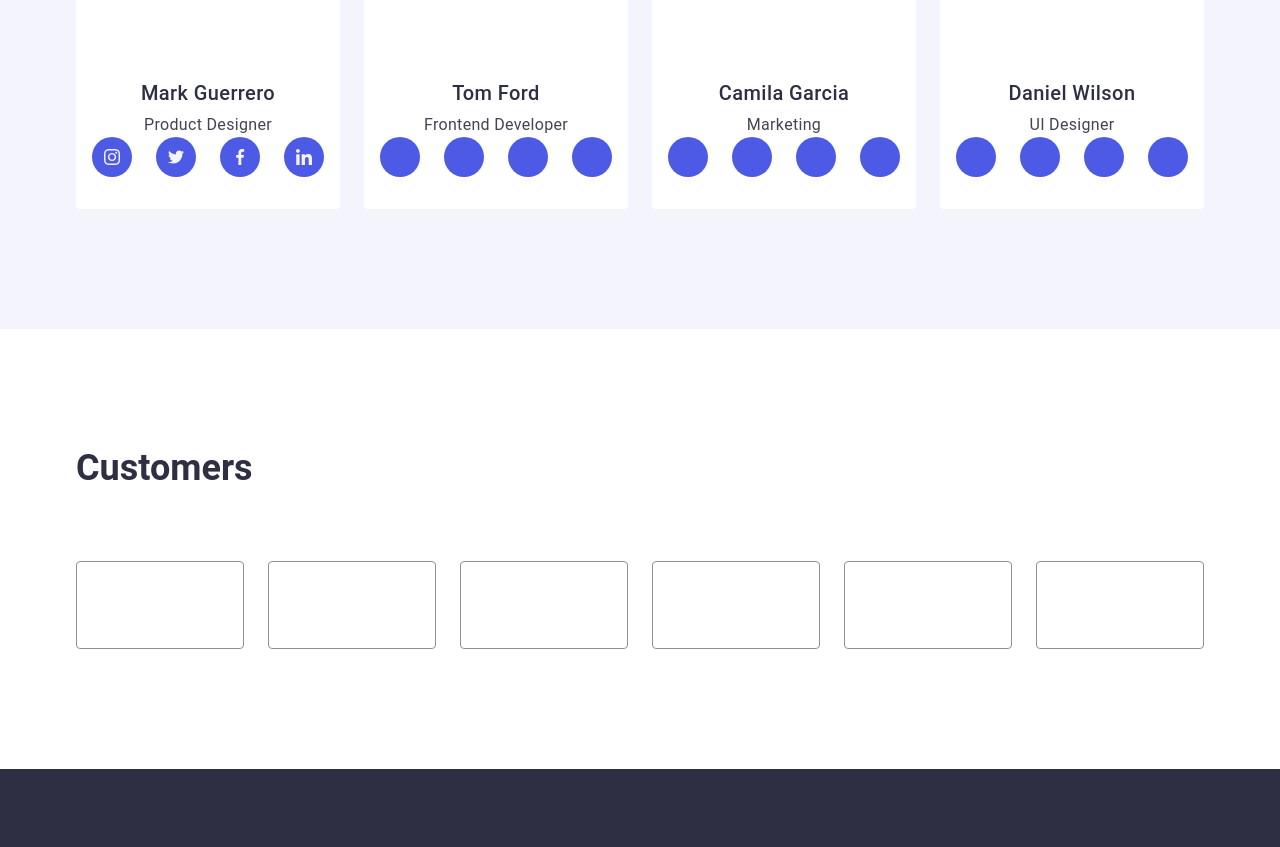
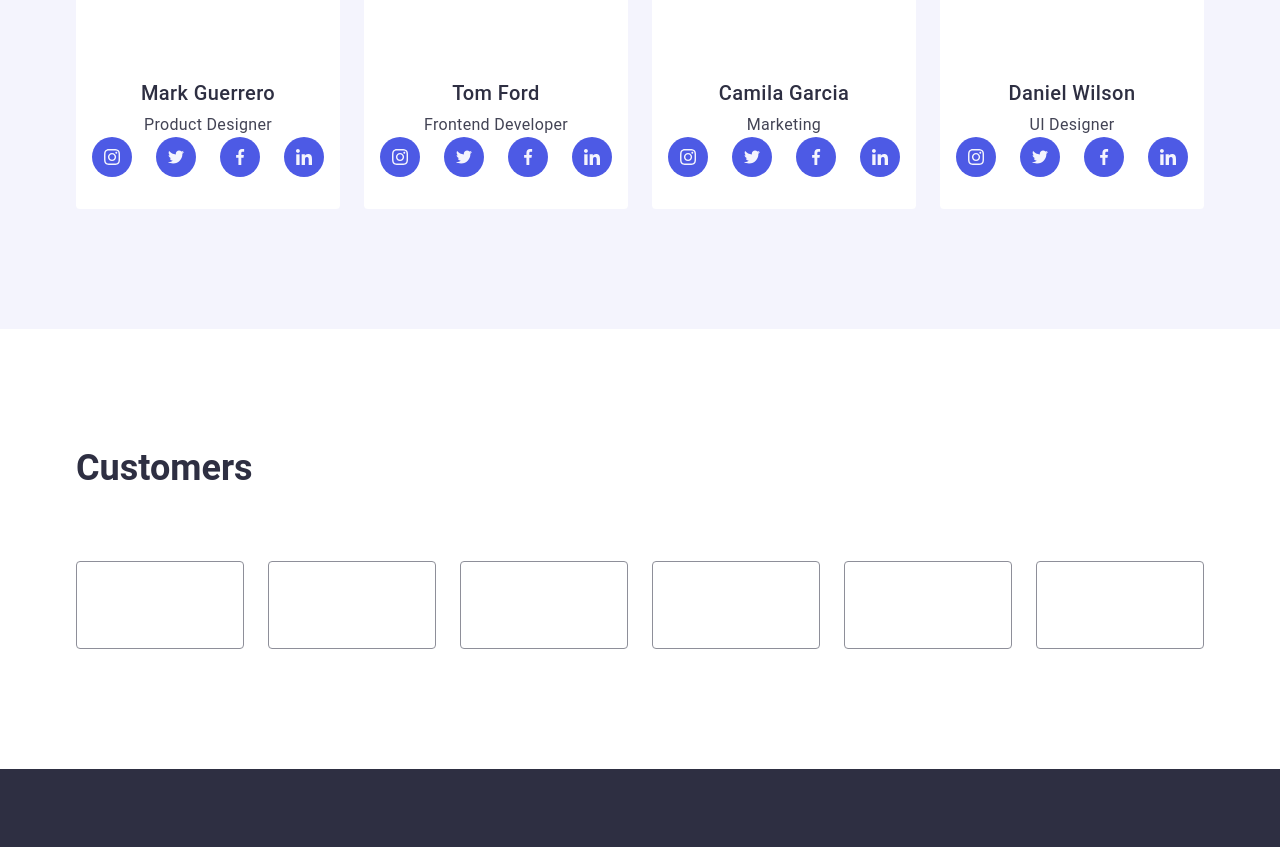
Before and after one commit to ru7s/goit-markup-hw-04, a plain HTML site: page index.html in a window 1280 px wide. Shown: the part 2340-3187 px from the top of the page. Drawn offline with nearby package versions, Linux system fonts and the light colour scheme.

Commit message:
markup add

```diff
--- a/index.html
+++ b/index.html
@@ -157,10 +157,15 @@
 <h3 class="features-head">Tom Ford</h3>
 <p class="features-text">Frontend Developer</p>
 <ul class="team-company list">
-  <li class="company-list"><a href="#" class="social-list-link" target="_blank" rel="noopener noreferrer"></a></li>
-  <li class="company-list"><a href="#" class="social-list-link" target="_blank" rel="noopener noreferrer"></a></li>
-  <li class="company-list"><a href="#" class="social-list-link" target="_blank" rel="noopener noreferrer"></a></li>
-  <li class="company-list"><a href="#" class="social-list-link" target="_blank" rel="noopener noreferrer"></a></li>
+  <li class="company-list"><a href="#" class="social-list-link" target="_blank" rel="noopener noreferrer"><svg class="team-social_icon" width="16" height="16">
+    <use href="./images/icons.svg#icon-instagram-2"></use>
+  </svg></a></li>
+  <li class="company-list"><a href="#" class="social-list-link" target="_blank" rel="noopener noreferrer"><svg class="team-social_icon" width="16" height="16">
+    <use href="./images/icons.svg#icon-twitter-1"></use></svg></a></li>
+  <li class="company-list"><a href="#" class="social-list-link" target="_blank" rel="noopener noreferrer"><svg class="team-social_icon" width="16" height="16">
+    <use href="./images/icons.svg#icon-facebook-1"></use></svg></a></li>
+  <li class="company-list"><a href="#" class="social-list-link" target="_blank" rel="noopener noreferrer"><svg class="team-social_icon" width="16" height="16">
+    <use href="./images/icons.svg#icon-linkedin-1"></use></svg></a></li>
 </ul>
 </div>
 </li>
@@ -174,10 +179,16 @@
 <h3 class="features-head">Camila Garcia</h3>
 <p class="features-text">Marketing</p>
 <ul class="team-company list">
-  <li class="company-list"><a href="#" class="social-list-link" target="_blank" rel="noopener noreferrer"></a> </li>
-  <li class="company-list"><a href="#" class="social-list-link" target="_blank" rel="noopener noreferrer"></a></li>
-  <li class="company-list"><a href="#" class="social-list-link" target="_blank" rel="noopener noreferrer"></a></li>
-  <li class="company-list"><a href="#" class="social-list-link" target="_blank" rel="noopener noreferrer"></a></li>
+  <li class="company-list"><a href="#" class="social-list-link" target="_blank" rel="noopener noreferrer"><svg class="team-social_icon" width="16" height="16">
+    <use href="./images/icons.svg#icon-instagram-2"></use>
+  </svg></a> </li>
+  <li class="company-list"><a href="#" class="social-list-link" target="_blank" rel="noopener noreferrer"><svg class="team-social_icon" width="16" height="16">
+    <use href="./images/icons.svg#icon-twitter-1"></use></svg></a></li>
+
+  <li class="company-list"><a href="#" class="social-list-link" target="_blank" rel="noopener noreferrer"><svg class="team-social_icon" width="16" height="16">
+    <use href="./images/icons.svg#icon-facebook-1"></use></svg></a></li>
+  <li class="company-list"><a href="#" class="social-list-link" target="_blank" rel="noopener noreferrer"><svg class="team-social_icon" width="16" height="16">
+    <use href="./images/icons.svg#icon-linkedin-1"></use></svg></a></li>
 </ul>
 </div>
 </li>
@@ -192,10 +203,15 @@
 <h3 class="features-head">Daniel Wilson</h3>
 <p class="features-text">UI Designer</p>
 <ul class="team-company list">
-  <li class="company-list"><a href="#" class="social-list-link" target="_blank" rel="noopener noreferrer"></a></li>
-  <li class="company-list"><a href="#" class="social-list-link" target="_blank" rel="noopener noreferrer"></a></li>
-  <li class="company-list"><a href="#" class="social-list-link" target="_blank" rel="noopener noreferrer"></a></li>
-  <li class="company-list"><a href="#" class="social-list-link" target="_blank" rel="noopener noreferrer"></a></li>
+  <li class="company-list"><a href="#" class="social-list-link" target="_blank" rel="noopener noreferrer"><svg class="team-social_icon" width="16" height="16">
+    <use href="./images/icons.svg#icon-instagram-2"></use>
+  </svg></a></li>
+  <li class="company-list"><a href="#" class="social-list-link" target="_blank" rel="noopener noreferrer"><svg class="team-social_icon" width="16" height="16">
+    <use href="./images/icons.svg#icon-twitter-1"></use></svg></a></li>
+  <li class="company-list"><a href="#" class="social-list-link" target="_blank" rel="noopener noreferrer"><svg class="team-social_icon" width="16" height="16">
+    <use href="./images/icons.svg#icon-facebook-1"></use></svg></a></li>
+  <li class="company-list"><a href="#" class="social-list-link" target="_blank" rel="noopener noreferrer"><svg class="team-social_icon" width="16" height="16">
+    <use href="./images/icons.svg#icon-linkedin-1"></use></svg></a></li>
 </ul>
 </div>
 </li>
```
